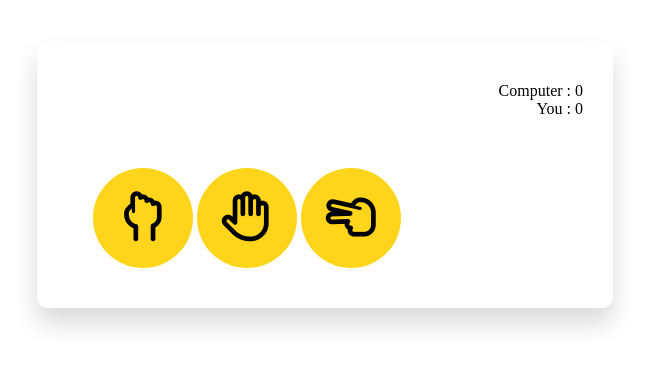
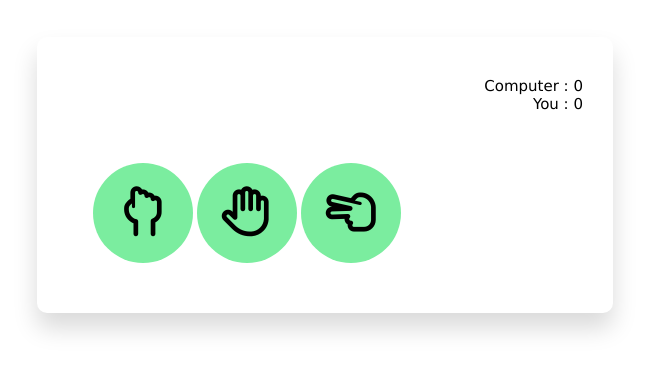
Before and after one commit to Diegorivera1110/Roshambo, a plain HTML site: page index.html in a window 1280 px wide. Shown: the part 225-596 px from the top of the page, without its empty margins (315-964 px from the left). Drawn offline with Linux system fonts and the light colour scheme.

Commit message:
adjusted styling for actions/details

```diff
--- a/style.css
+++ b/style.css
@@ -36,13 +36,26 @@ body {
     justify-content: space-around;
 }
 .choices button {
-    background-color: #ffd51b;
+    background-color: #7bed9f;
     color: #000000;
     border: none;
     font-size: 50px;
     height: 100px;
     width: 100px;
     border-radius: 50%;
+    /* border-left: 50px solid transparent; */
+    /* border-right: 50px solid transparent; */
+    border-bottom: 100px;
     outline: none;
     cursor: pointer;
 }
+.actions {
+    margin-top: 10px;
+    text-align: center;
+}
+.scores, .actions {
+    /* font-family: Impact, Haettenschweiler, 'Arial Narrow Bold', sans-serif; */
+    font-family:'Lucida Sans', 'Lucida Sans Regular', 'Lucida Grande', 'Lucida Sans Unicode', Geneva, Verdana, sans-serif;
+    font-weight: 400;
+    font-size: 15px;
+}
```
